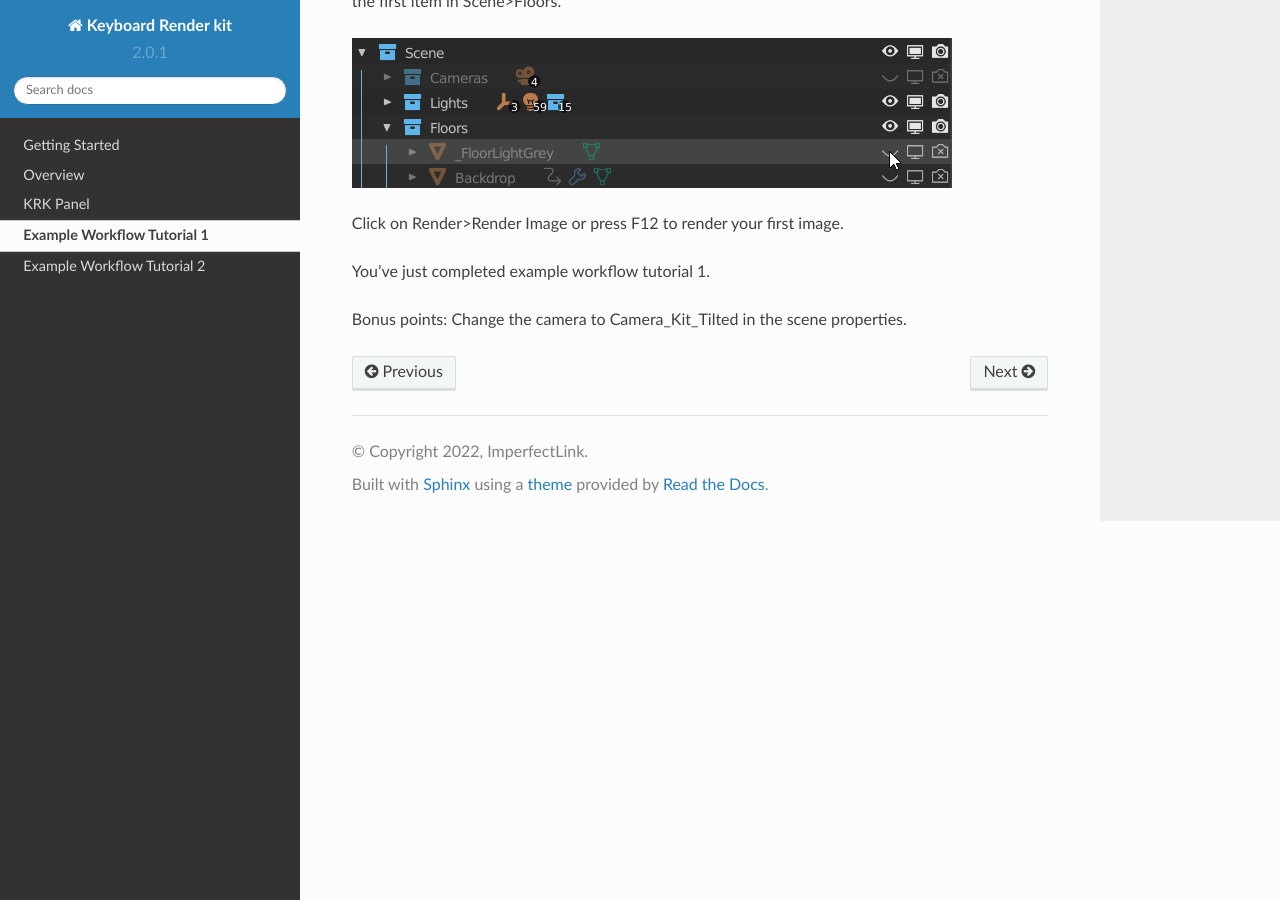
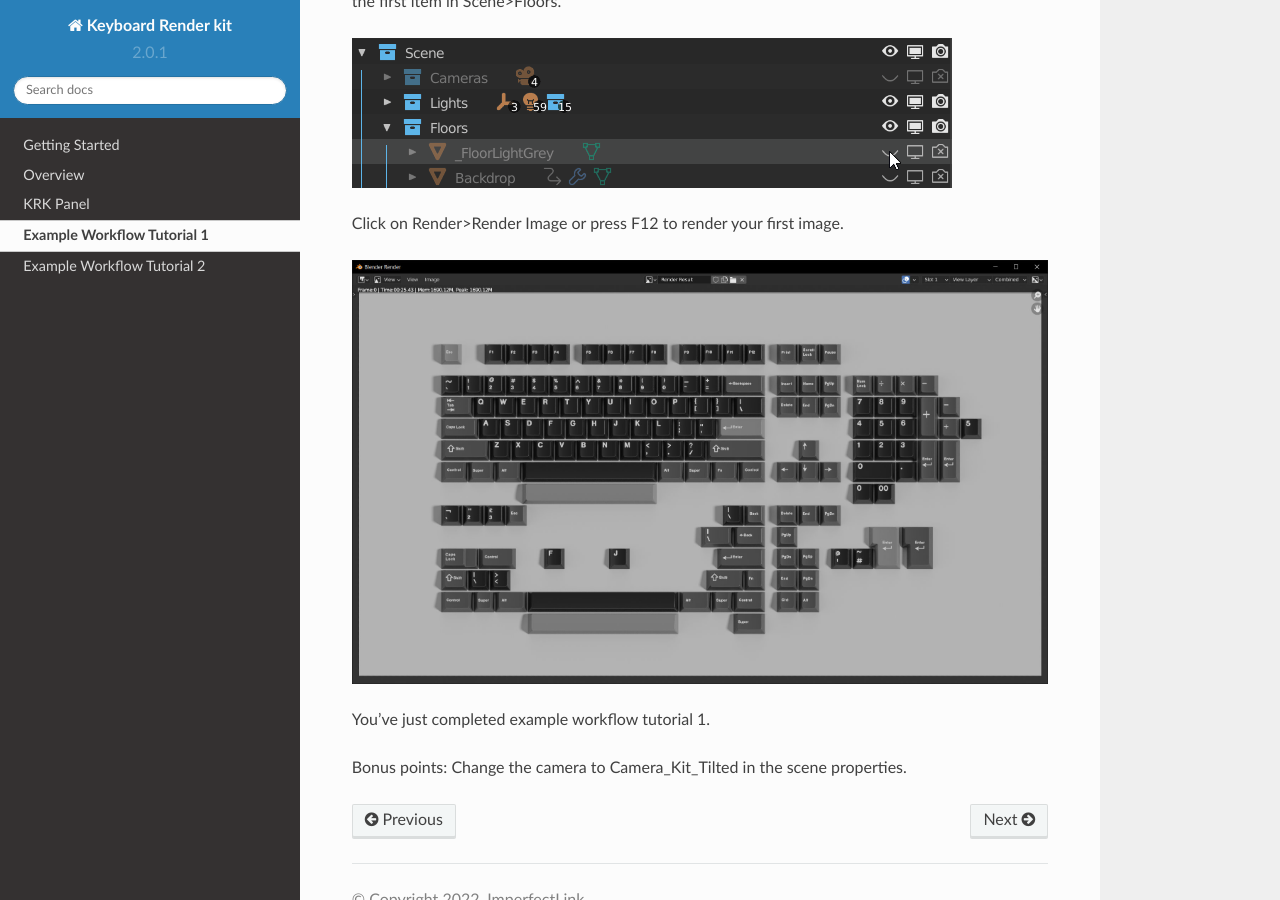
Before and after one commit to imperfectlink/KeyboardRenderKit, a Sphinx documentation site: the page built from docs/source/workflow1.rst, in a window 1280 px wide and 900 px high, scrolled down 1827 px. Built offline with Sphinx 7.4.7 and the Read the Docs theme 2.0.0, drawn with Linux system fonts in a browser that asks for light colours.

Commit message:
Update workflow1.rst

```diff
--- a/docs/source/workflow1.rst
+++ b/docs/source/workflow1.rst
@@ -37,7 +37,7 @@ Add a floor by turning on the visibility options for FloorLightGrey in the Outli
 
 Click on Render>Render Image or press F12 to render your first image.
 
-.. image img/w1render.jpg
+.. image:: img/w1render.jpg
 
 You've just completed example workflow tutorial 1.
 
```
